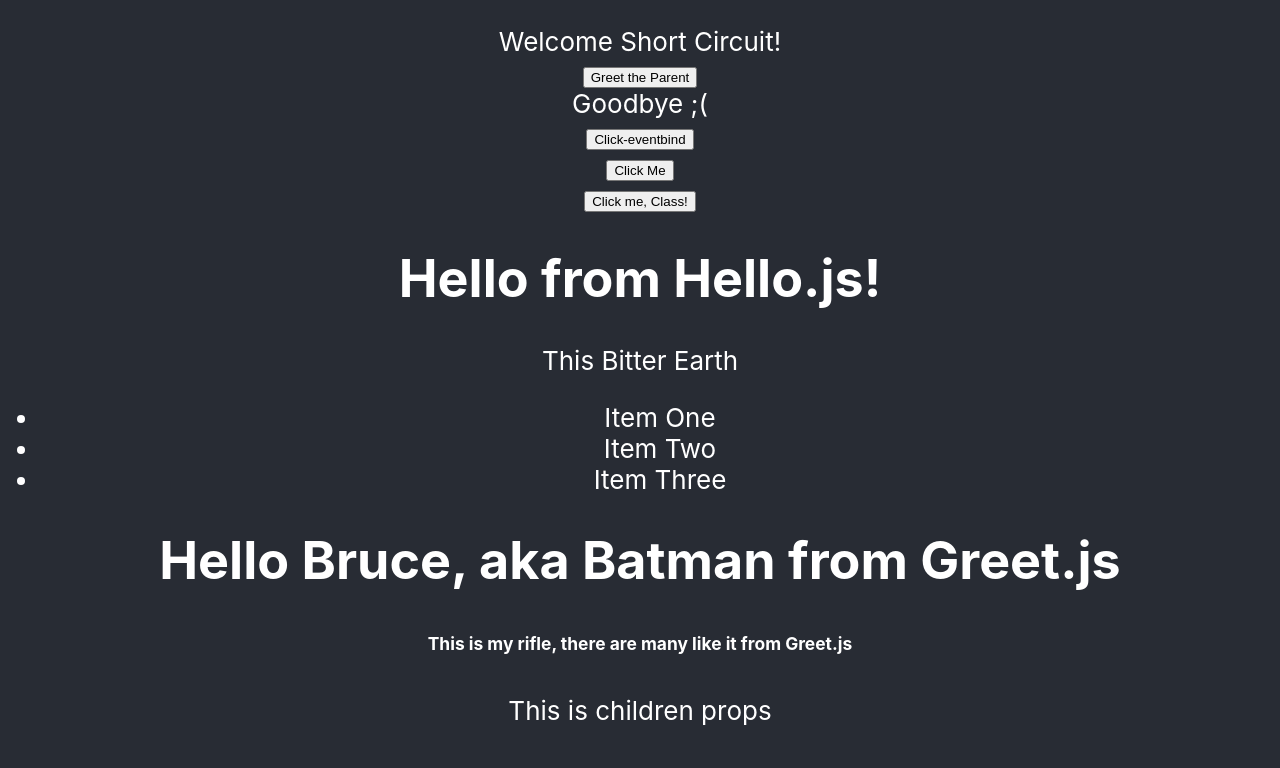
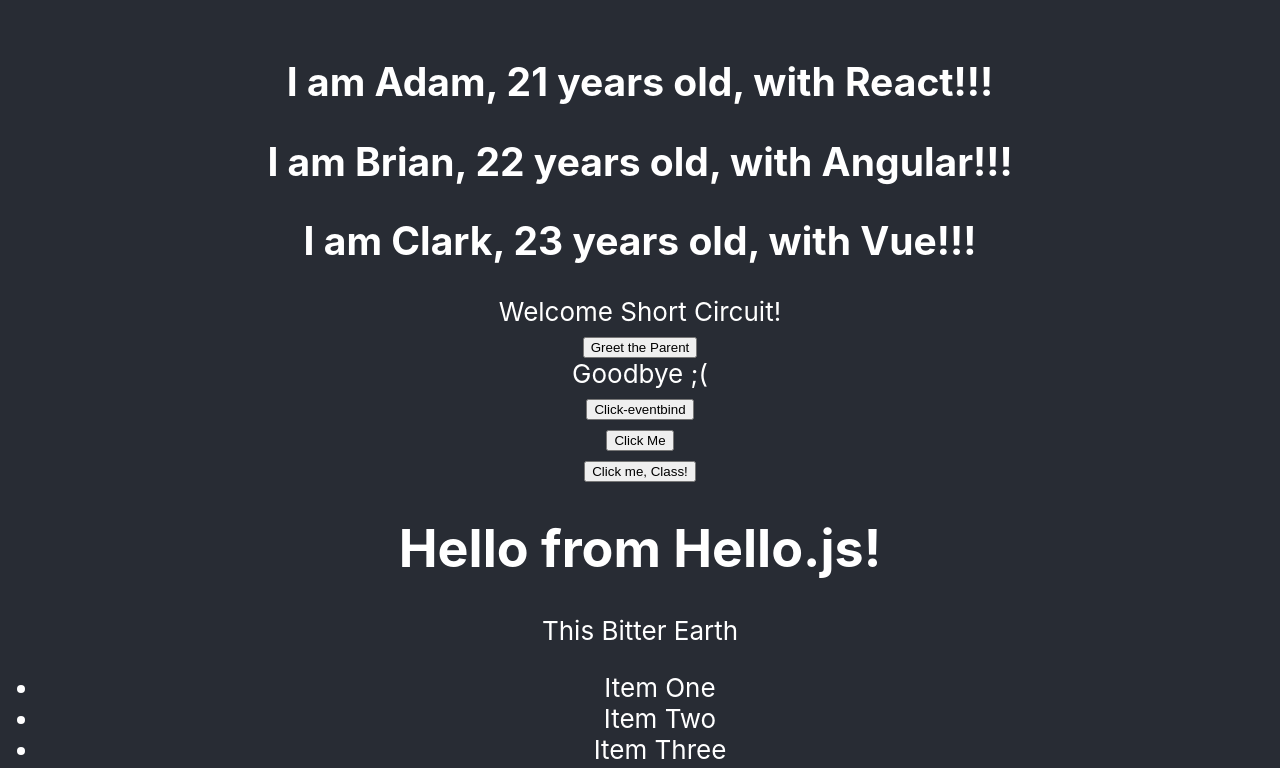
Before and after one commit to Dec24th/my-react-app-sandbox, a React (Create React App) app: page / in a window 1280 px wide. Shown: the top 768 px of the page. Built offline with nearby package versions, Linux system fonts and the light colour scheme.

Commit message:
List Rendering

```diff
--- a/src/App.js
+++ b/src/App.js
@@ -9,6 +9,7 @@
 import EventBind from './components/EventBind';
 import ParentComponent from './components/ParentComponent';
 import UserGreeting from './components/UserGreeting';
+import NameList from './components/NameList';
 
 import './App.css';
 
@@ -17,6 +18,7 @@
     <div className="App">
       <header className="App-header">
         <p>
+          <NameList />
           <UserGreeting />
           <ParentComponent />
           <EventBind />
--- /dev/null
+++ b/src/components/NameList.js
@@ -0,0 +1,29 @@
+import React from 'react';
+import Person from './Person';
+
+function NameList() {
+    const persons = [
+        {
+            id: 1,
+            name: 'Adam',
+            age: '21 years old',
+            skill: 'React'
+        },
+        {
+            id: 2,
+            name: 'Brian',
+            age: '22 years old',
+            skill: 'Angular'
+        },
+        {
+            id: 3,
+            name: 'Clark',
+            age: '23 years old',
+            skill: 'Vue'
+        }
+    ]
+    const personList = persons.map(person => <Person person={person} />)
+    return <div>{personList}</div>
+}
+
+export default NameList;
--- /dev/null
+++ b/src/components/Person.js
@@ -0,0 +1,15 @@
+import React from 'react';
+
+function Person({person}) {
+    return <div>
+        <h2>
+            I am {person.name}, {person.age}, with {person.skill}!!!
+        </h2>
+    </div>;
+}
+
+export default Person;
+
+// The list component is only responsible for rendering the list
+// and the person component is only responsible for rendering person HTML
+// This is the most commonly seen pattern when building applications that render lists of data.
```
